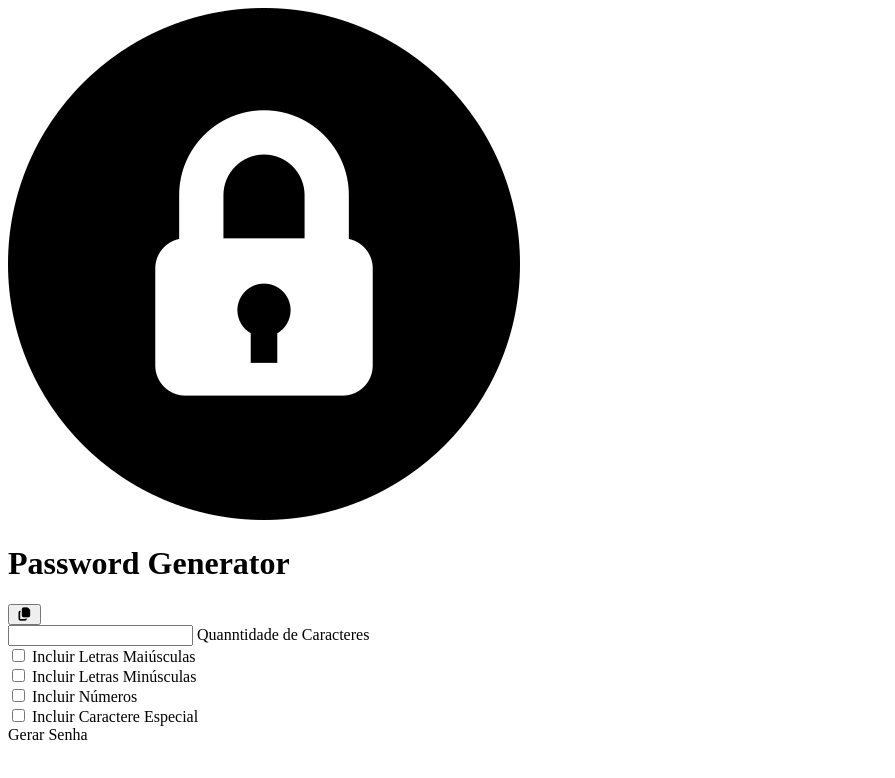
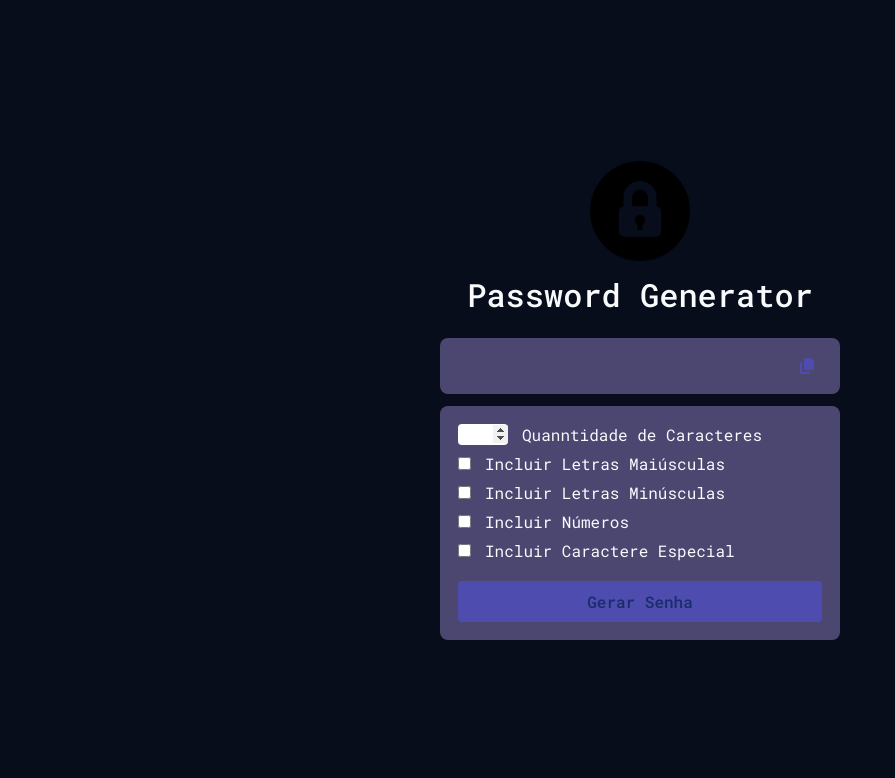
Before and after one commit to CaioLeal/Password-Generator, a plain HTML site: page index.html in a window 1280 px wide. Shown: the whole page, without its empty margins (0-895 px from the left). Drawn offline with Linux system fonts and the light colour scheme.

Commit message:
Correcting the previous error in the HTML (I just needed to replace the word style with styles on line 09). Finishing the CSS and getting ready to start the JavaScript.

```diff
--- a/index.html
+++ b/index.html
@@ -6,13 +6,13 @@
     <title>Password GeneratorS</title>
 
     <link rel="stylesheet" href="https://cdnjs.cloudflare.com/ajax/libs/font-awesome/7.0.1/css/all.min.css" integrity="sha512-2SwdPD6INVrV/lHTZbO2nodKhrnDdJK9/kg2XD1r9uGqPo1cUbujc+IYdlYdEErWNu69gVcYgdxlmVmzTWnetw==" crossorigin="anonymous" referrerpolicy="no-referrer" />
-    <link rel="stylesheet" href="/src/css/style.css">
-    <script src="/src/js/script.js" defer></script>
+    <link rel="stylesheet" href="/src/styles/styles.css">
+    <script src="/src/javascript/script.js" defer></script>
 </head>
 <body>
         <!-- ##################### DIV da Senha ##################### -->
     <div id="container">
-        <img src="/src/imgs/cadeado.png" alt="">
+        <img src="/src/imgs/cadeado.png" id="passworld_img" alt="">
         <h1 id="title">Password Generator</h1>
 
         <div id="passworld_container">
@@ -51,9 +51,9 @@
             <label for="include_special_caracter">Incluir Caractere Especial</label>
         </div>
 
-        <butto id="generate">
+        <button id="generate">
             Gerar Senha
-        </butto>
+        </button>
 
     </div>
 </body>
--- a/src/styles/styles.css
+++ b/src/styles/styles.css
@@ -6,8 +6,8 @@
     --secondary-color: #080d1c;
 
     --color-neutral-1: #f8fafc;
-    --color-neutral-2: #24232b;
-    --color-neutral-3: #080d1c;
+    --color-neutral-2: #4c4770;
+    --color-neutral-3: #192d69;
 }
 /* Resetando margens, preenchimentos e definindo box-sizing */
 * {
@@ -22,5 +22,109 @@ body {
     align-items: center;
     justify-content: center;
     min-height: 100vh;
-    background-color: black
+    background-color: var(--secondary-color);
 }
+
+#container {
+    display: flex;
+    flex-direction: column;
+    align-items: center;
+    gap: 12px;
+}
+
+#passworld_img {
+    width: 100px;
+    height: 100px;
+}
+
+#title {
+    color: var(--color-neutral-1);
+    font-weight: 500;
+    margin-bottom: 10px;
+}
+
+#passworld_container {
+    width: 100%;
+    max-width: 400px;
+    display: flex;
+    justify-content: space-between;
+    align-items: center;
+    background-color: var(--color-neutral-2);
+    color: var(--color-neutral-1);
+    border-radius: 8px;
+    padding: 8px 18px;
+}
+
+#passworld {
+    font-size: 14px;
+    white-space: nowrap;
+    overflow: hidden;
+    text-overflow: ellipsis;
+}
+
+#copy {
+    background-color: transparent;
+    border: none;
+    color: var(--primary-color);
+    height: 40px;
+    width: 30px;
+    cursor: pointer;
+    font-size: 16px;
+    transition: color .4s;
+}
+
+#copy:hover {
+    color: var(--secondary-color);
+}
+
+#passworld_items {
+    width: 400px;
+    background-color: var(--color-neutral-2);
+    color: var(--color-neutral-1);
+    border-radius: 8px;
+    display: flex;
+    flex-direction: column;
+    gap: 8px;
+    padding: 18px;
+}
+
+.item {
+    display: flex;
+    gap: 14px;
+}
+
+#size {
+    width: 50px;
+    text-align: center;
+    display: flex;
+    border: none;
+    border-radius: 4px;
+}
+
+#size::-webkit-inner-spin-button,
+#size::-webkit-outer-spin-button {
+    opacity: 1;
+}
+
+#size:focus {
+    outline: 1px solid var(--primary-color);
+    box-shadow: 0 0 0 2px var(--primary-color);
+}
+
+#generate {
+    background-color: var(--primary-color);
+    border: none;
+    margin-top: 12px;
+    padding: 10px 0px;
+    border-radius: 4px;
+    color: var(--color-neutral-3);
+    font-size: 16px;
+    font-weight: 500;
+    cursor: pointer;
+    text-align: center;
+    transition: color .4s, background-color .4s;
+}
+
+#generate:hover {
+    background-color: var(--secondary-color);
+}
```
